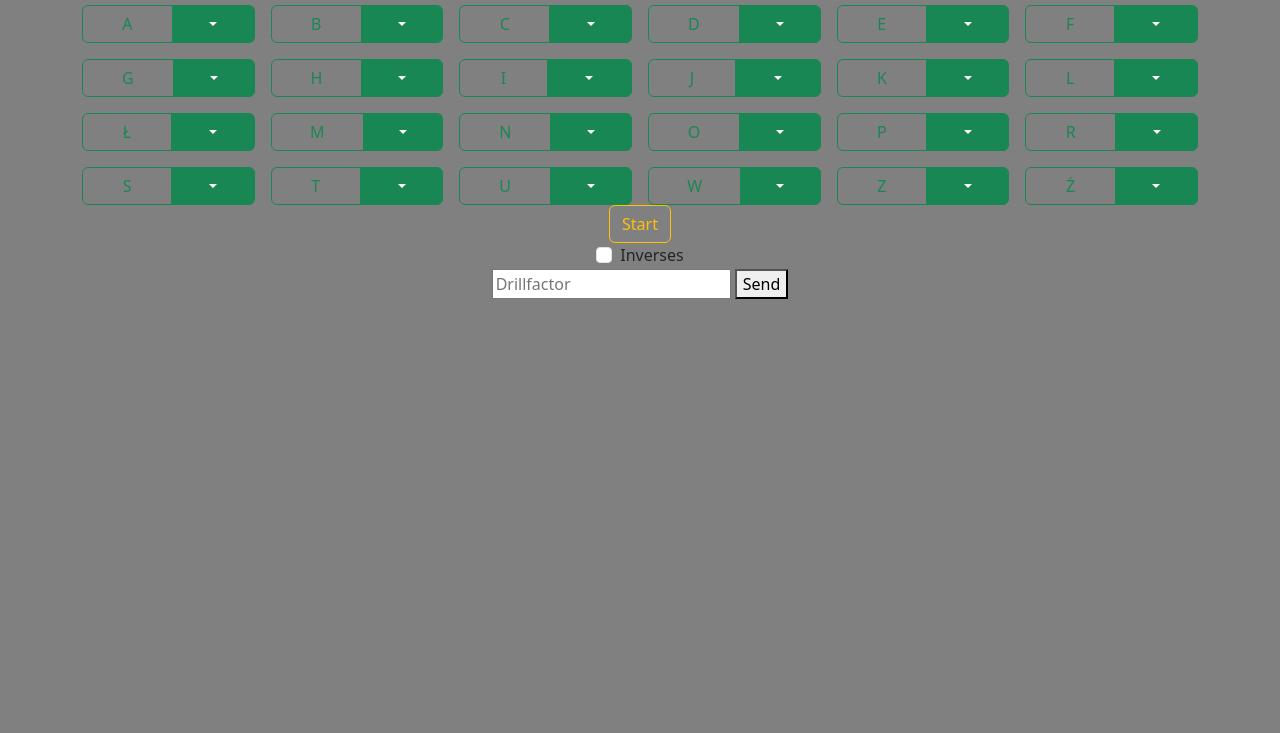
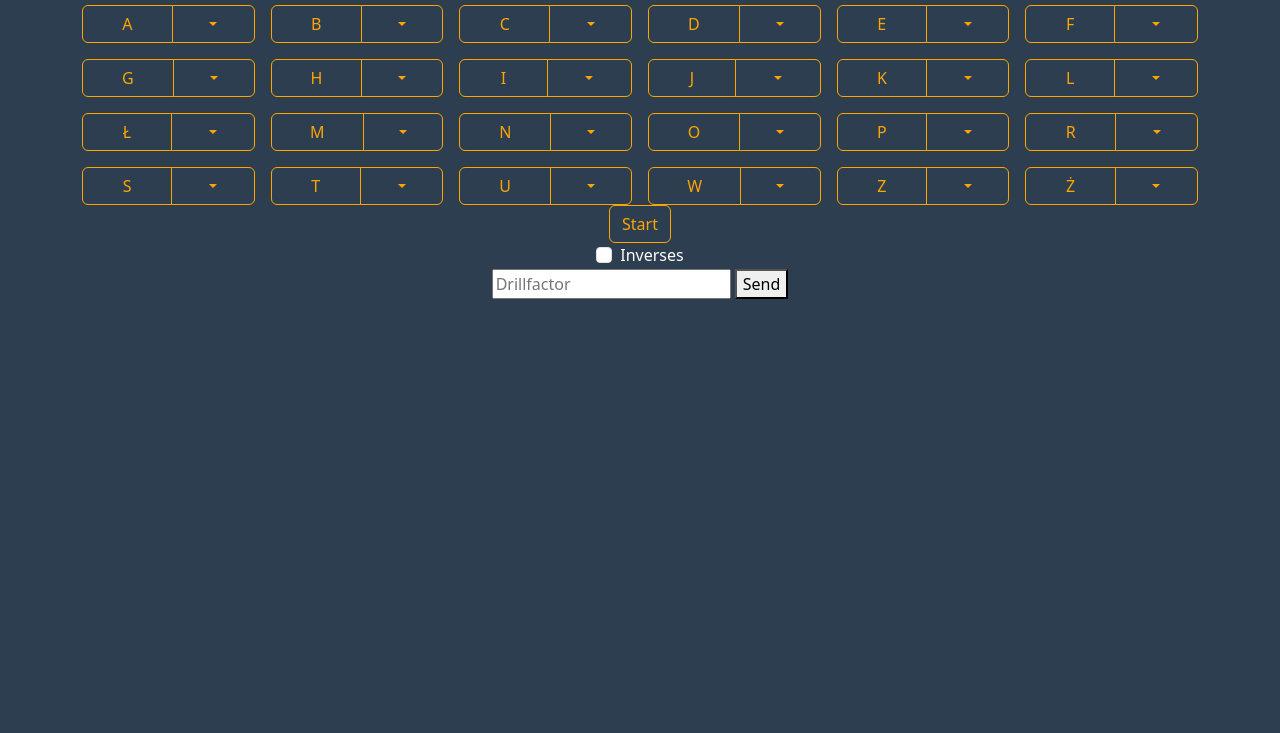
Before and after one commit to HazjoTheFox/BLDdrill, a plain HTML site: page LPs.html in a window 1280 px wide. Shown: the part 67-800 px from the top of the page. Drawn offline with nearby package versions, Linux system fonts and the light colour scheme.

Commit message:
Polished the style

```diff
--- a/LPs.html
+++ b/LPs.html
@@ -18,7 +18,7 @@
 
             <div class="row">
                 <div class="col text-center">
-                    <button class="btn btn btn-outline-warning" id="start">Start</button>
+                    <button class="btn btn-outline-success" id="start">Start</button>
 
                     <div style="text-align: center;">
                         <div class="form-check d-inline-block">
--- a/styles.css
+++ b/styles.css
@@ -1,4 +1,34 @@
 body {
             min-height: 100vh;
-            background-color: gray;
+            background-color: #2c3e50;
+            color: white;
         }
+
+
+
+
+
+.btn-outline-success {
+    color: orange;
+    border-color: orange;
+    --bs-btn-color: white;
+    --bs-btn-border-color: white;
+    --bs-btn-colour: white;
+    --bs-btn-hover-color: white;
+    --bs-btn-hover-bg: transparent;
+    --bs-btn-hover-border-color: white;
+    --bs-btn-active-bg: orange;
+    --bs-btn-active-border-color: orange;
+}
+
+
+.btn-success {
+    color: orange;
+    border-color: orange;
+    --bs-btn-bg: transparent;
+    --bs-btn-hover-bg: transparent;
+    --bs-btn-hover-border-color: white;
+    --bs-btn-active-color: white;
+    --bs-btn-active-bg: orange;
+    --bs-btn-active-border-color: orange;
+}
```
Also changed, not shown: index.html (+3 -3 lines).
